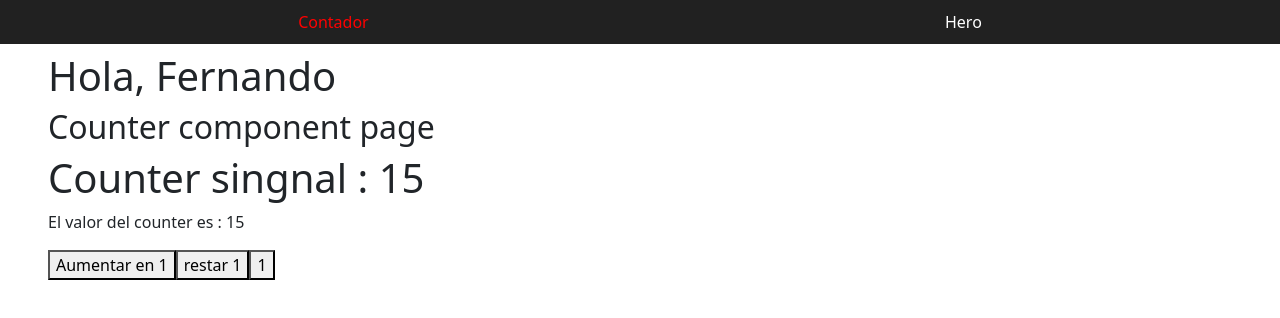
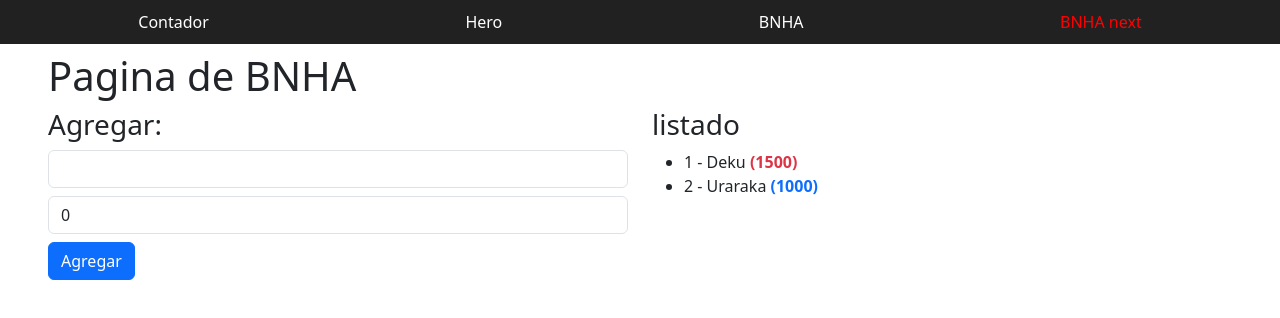
Before and after one commit to FernandoVCG33/Introduccion_Angular, an Angular app in the folder angular_bases/: page /bnha-next in a window 1280 px wide. Before the commit this address led to /. Shown: the top 318 px of the page. Built offline with nearby package versions, Linux system fonts and the light colour scheme; no server answers.

Commit message:
Cambios nuevos y enrutamineto

```diff
--- a/angular_bases/src/app/app.html
+++ b/angular_bases/src/app/app.html
@@ -1,5 +1,5 @@
 <app-navbar/>
 
-<section class="mx-5 mt-2">
+<section class="mx-5 mt-2  ">
   <router-outlet/>
 </section>
--- /dev/null
+++ b/angular_bases/src/app/pages/bnha copy/bnha-next-.html
@@ -0,0 +1,46 @@
+<h1>Pagina de BNHA</h1>
+<section class="row">
+  <div class="col-12 col-sm-6">
+    <h3>Agregar: {{name()}}  </h3>
+    <input
+      [value]="name()"
+      (change)="name.set(txtName.value)"
+      (input)="name.set(txtName.value)"
+      #txtName
+      type="text"
+      class="form-control"
+      placeholder="nombre"
+    >
+
+    <input
+      [value]="poder()"
+      (input)="poder.set(+txtPoder.value)"
+      #txtPoder
+      type="number"
+      class="form-control mt-2"
+      placeholder="poder"
+    >
+    <button (click)="addCharacter()"   class="mt-2 btn btn-primary">Agregar</button>
+  </div>
+  <div class="col-12 col-sm-6">
+    <h3>listado</h3>
+    <ul>
+      @for (personajes of characters(); track personajes.id; let index= $index){
+        @if ( personajes.poder>600){
+          <li>
+            <span> {{index+1}} -  {{personajes.name}}  </span>
+            <strong
+              [class.text-danger]="personajes.poder>1400"
+              [class.text-primary]="personajes.poder<1400"
+            >
+              ({{personajes.poder}}) </strong>
+          </li>
+        } @else {
+          <li><strong>Aqui no hay nada papu!</strong></li>
+        }
+
+      }
+
+    </ul>
+  </div>
+</section>
--- /dev/null
+++ b/angular_bases/src/app/pages/bnha copy/bnha-next-.ts
@@ -0,0 +1,37 @@
+import {Component, computed, signal} from '@angular/core';
+import {RouterLink, RouterLinkActive} from '@angular/router';
+interface Characters {
+  id: number;
+  name: string;
+  poder: number;
+}
+
+@Component({
+  selector:'bnha-next',
+  templateUrl: './bnha-next-.html'
+})
+export class BnhaNextComponent {
+  name = signal(' ');
+  poder = signal(0);
+  characters = signal<Characters[]>([
+    {id: 1, name: "Deku", poder: 1500},
+    {id: 2, name: "Uraraka", poder: 1000}
+  ]);
+
+  addCharacter() {
+      if(!this.name() || !this.poder() || this.poder()<=0 ) {
+        return;
+      }
+      const newC:Characters={
+        id: this.characters().length + 1,
+        name : this.name(),
+        poder : this.poder(),
+      }
+      this.characters.update((list) =>[...list, newC]);
+    this.resetFiles()
+  }
+  resetFiles(){
+    this.name.set('');
+    this.poder.set(0);
+  }
+}
--- /dev/null
+++ b/angular_bases/src/app/pages/bnha/bnha.html
@@ -0,0 +1,46 @@
+<h1>Pagina de BNHA</h1>
+<section class="row">
+  <div class="col-12 col-sm-6">
+    <h3>Agregar: {{name()}}  </h3>
+    <input
+      [value]="name()"
+      (change)="name.set(txtName.value)"
+      (input)="name.set(txtName.value)"
+      #txtName
+      type="text"
+      class="form-control"
+      placeholder="nombre"
+    >
+
+    <input
+      [value]="poder()"
+      (input)="poder.set(+txtPoder.value)"
+      #txtPoder
+      type="number"
+      class="form-control mt-2"
+      placeholder="poder"
+    >
+    <button (click)="addCharacter()"   class="mt-2 btn btn-primary">Agregar</button>
+  </div>
+  <div class="col-12 col-sm-6">
+    <h3>listado</h3>
+    <ul>
+      @for (personajes of characters(); track personajes.id; let index= $index){
+        @if ( personajes.poder>600){
+          <li>
+            <span> {{index+1}} -  {{personajes.name}}  </span>
+            <strong
+              [class.text-danger]="personajes.poder>1400"
+              [class.text-primary]="personajes.poder<1400"
+            >
+              ({{personajes.poder}}) </strong>
+          </li>
+        } @else {
+          <li><strong>Aqui no hay nada papu!</strong></li>
+        }
+
+      }
+
+    </ul>
+  </div>
+</section>
--- /dev/null
+++ b/angular_bases/src/app/pages/bnha/bnha.ts
@@ -0,0 +1,48 @@
+import {Component, computed, signal} from '@angular/core';
+import {RouterLink, RouterLinkActive} from '@angular/router';
+interface Characters {
+  id: number;
+  name: string;
+  poder: number;
+}
+
+@Component({
+  templateUrl: './bnha.html'
+})
+export class BnhaComponent {
+  name = signal(' ');
+  poder = signal(0);
+  characters = signal<Characters[]>([
+    {id: 1, name: "Deku", poder: 1500},
+    //{id: 2, name: "Uraraka", poder: 1000},
+    //{id: 3, name: "Todoroki", poder: 1200},
+    //{id: 4, name: "All Might", poder: 1300},
+    //{id: 5, name: "Mineta", poder: 400},
+  ]);
+
+  addCharacter() {
+      if(!this.name() || !this.poder() || this.poder()<=0 ) {
+        return;
+      }
+      const newC:Characters={
+        id: this.characters().length + 1,
+        name : this.name(),
+        poder : this.poder(),
+      }
+      this.characters.update((list) =>[...list, newC]);
+    this.resetFiles()
+  }
+  resetFiles(){
+    this.name.set('');
+    this.poder.set(0);
+  }
+
+}
+
+
+
+  //powerClasses=computed(()=>{
+  //  return{
+  //    'text-danger':true,
+  //  }
+  //})
--- a/angular_bases/src/app/pages/components/shared/navbar/navbar.html
+++ b/angular_bases/src/app/pages/components/shared/navbar/navbar.html
@@ -21,5 +21,7 @@
 <nav>
   <a routerLink="/" routerLinkActive="active" [routerLinkActiveOptions]="{exact:true}" >Contador</a>
   <a [routerLink]="['/hero']" [routerLinkActive]="'active'" >Hero</a>
+  <a routerLink="/bnha" [routerLinkActive]="'active'" >BNHA</a>
+  <a [routerLink]="['/bnha-next']" routerLinkActive="active" >BNHA next</a>
   <!--Otros  -->
 </nav>
```
Also changed, not shown: angular_bases/src/app/app.routes.ts (+12 -1 lines).
